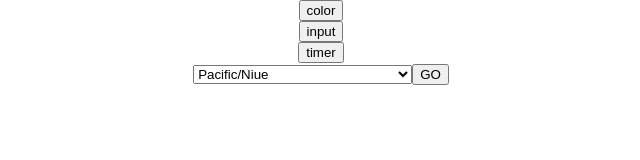
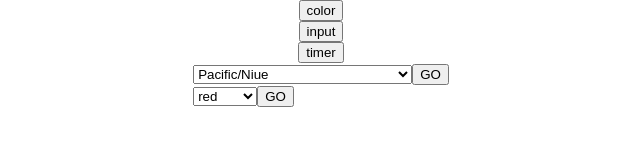
Before and after one commit to java46Telran/react-application, a React (Create React App) app: page / in a window 1280 px wide. Shown: the top 160 px of the page, without its empty margins (319-959 px from the left). Built offline with nearby package versions, Linux system fonts and the light colour scheme.

Commit message:
HW#35 solution

```diff
--- a/src/App.tsx
+++ b/src/App.tsx
@@ -2,6 +2,7 @@ import React from 'react';
 import Color from './components/Color';
 import InputData from './components/InputData';
 import timeZones from './config/time-zones';
+import colors from './config/colors';
 
 
 import Timer from './components/Timer';
@@ -12,7 +13,8 @@ const [color, setColor] = React.useState("red");
 const [componentName, setComponentName] = React.useState<ComponentNames>('input');
 const mapComponents: Map<ComponentNames, React.ReactNode> = new Map();
 mapComponents.set("color", <Color color={color}></Color>);
-mapComponents.set("input", <InputData timeZones={timeZones} injectTimeZone={setTimeZone}></InputData>)
+mapComponents.set("input", <InputData timeZones={timeZones} injectTimeZone={setTimeZone}
+colors={colors} injectColor={setColor}></InputData>)
 mapComponents.set("timer", <Timer timeZone={timeZone}></Timer>)
 
   return  <div style={{display:"flex", flexDirection:"column", alignItems:"center"}}>
--- a/src/components/InputData.tsx
+++ b/src/components/InputData.tsx
@@ -1,22 +1,37 @@
 import React from 'react'
 type Props = {
     timeZones: any[],
-    injectTimeZone: (timeZone: string) => void
+    colors: string[],
+    injectTimeZone: (timeZone: string) => void,
+    injectColor: (color: string) => void
 }
-let selectElem: any;
-const InputData: React.FC<Props> = ({timeZones, injectTimeZone}) => {
-    function onSelect() {
-        injectTimeZone(selectElem.value)
+let selectTimeZoneElem: any;
+let selectColorElem: any;
+const InputData: React.FC<Props> = ({timeZones, injectTimeZone, colors, injectColor}) => {
+    function onSelectTimeZone() {
+        injectTimeZone(selectTimeZoneElem.value)
     }
+    function onSelectColor() {
+        injectColor(selectColorElem.value);
+    }
+
     React.useEffect(() => {
-        selectElem = document.getElementById('selectInputData');
+      selectTimeZoneElem = document.getElementById('selectTimeZone');
+        selectColorElem = document.getElementById('selectColor')
     })
 
-return <div>
-    <select id='selectInputData' >
+return <div><div>
+    <select id='selectTimeZone' >
         {timeZones.map(tz => <option value={tz.name}>{tz.name}</option>)}
     </select>
-    <button onClick={onSelect}>GO</button>
+    <button onClick={onSelectTimeZone}>GO</button>
+    </div>
+    <div>
+    <select id='selectColor' >
+        {colors.map(c => <option value={c}>{c}</option>)}
+    </select>
+    <button onClick={onSelectColor}>GO</button>
+    </div>
     </div>
 }
 export default InputData;
--- /dev/null
+++ b/src/config/colors.ts
@@ -0,0 +1,4 @@
+const colors=[
+    'red', 'green', 'blue', 'yellow', 'gray', 'black', 'orange', 'azure', 'beige', 'brown'
+];
+export default colors;
```
